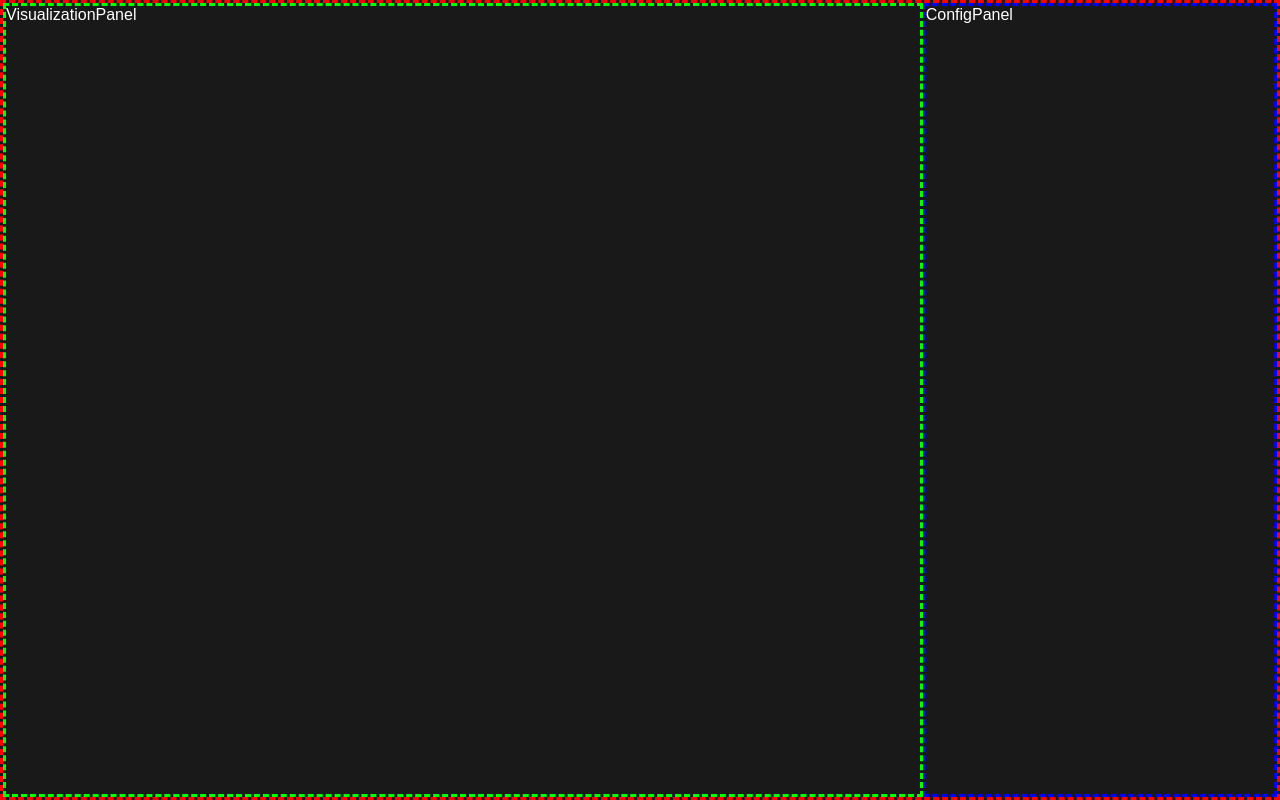
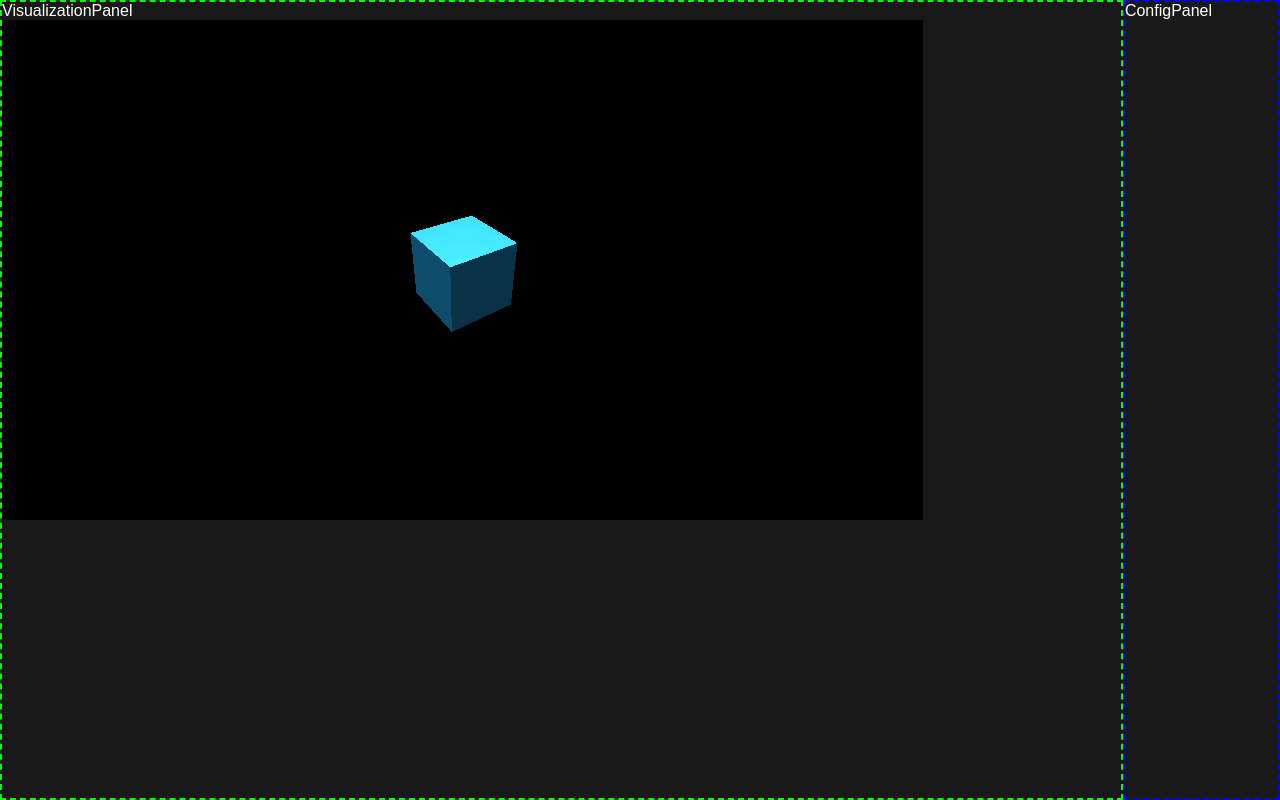
Before and after one commit to nshiff/react-three-demo, a React app: page / in a window 1280 px wide. Built offline with nearby package versions, Linux system fonts and the light colour scheme; animation ran at ten frames a second.

Commit message:
incorporate provided demo visualization

```diff
--- a/src/components/visualization-panel.js
+++ b/src/components/visualization-panel.js
@@ -1,7 +1,108 @@
-import React from 'react';
+import React, { Component } from "react";
+import * as THREE from 'three';
+import {OrbitControls} from "three/examples/jsm/controls/OrbitControls";
 
-const VisualizationPanel = () => {
-    return (<div className="visualization-panel">VisualizationPanel</div>);
+const style = {
+    height: 500 // we can control scene size by setting container dimensions
 };
 
+class VisualizationPanel extends Component {
+    componentDidMount() {
+        this.sceneSetup();
+        this.addCustomSceneObjects();
+        this.startAnimationLoop();
+        window.addEventListener('resize', this.handleWindowResize);
+    }
+
+    componentWillUnmount() {
+        window.removeEventListener('resize', this.handleWindowResize);
+        window.cancelAnimationFrame(this.requestID);
+        this.controls.dispose();
+    }
+
+    // Standard scene setup in Three.js. Check "Creating a scene" manual for more information
+    // https://threejs.org/docs/#manual/en/introduction/Creating-a-scene
+    sceneSetup = () => {
+        // get container dimensions and use them for scene sizing
+        const width = this.mount.clientWidth;
+        const height = this.mount.clientHeight;
+
+        this.scene = new THREE.Scene();
+        this.camera = new THREE.PerspectiveCamera(
+            75, // fov = field of view
+            width / height, // aspect ratio
+            0.1, // near plane
+            1000 // far plane
+        );
+        this.camera.position.z = 9; // is used here to set some distance from a cube that is located at z = 0
+        // OrbitControls allow a camera to orbit around the object
+        // https://threejs.org/docs/#examples/controls/OrbitControls
+        this.controls = new OrbitControls( this.camera, this.mount );
+        this.renderer = new THREE.WebGLRenderer();
+        this.renderer.setSize( width, height );
+        this.mount.appendChild( this.renderer.domElement ); // mount using React ref
+    };
+
+    // Here should come custom code.
+    // Code below is taken from Three.js BoxGeometry example
+    // https://threejs.org/docs/#api/en/geometries/BoxGeometry
+    addCustomSceneObjects = () => {
+        const geometry = new THREE.BoxGeometry(2, 2, 2);
+        const material = new THREE.MeshPhongMaterial( {
+            color: 0x156289,
+            emissive: 0x072534,
+            side: THREE.DoubleSide,
+            flatShading: true
+        } );
+        this.cube = new THREE.Mesh( geometry, material );
+        this.scene.add( this.cube );
+
+        const lights = [];
+        lights[ 0 ] = new THREE.PointLight( 0xffffff, 1, 0 );
+        lights[ 1 ] = new THREE.PointLight( 0xffffff, 1, 0 );
+        lights[ 2 ] = new THREE.PointLight( 0xffffff, 1, 0 );
+
+        lights[ 0 ].position.set( 0, 200, 0 );
+        lights[ 1 ].position.set( 100, 200, 100 );
+        lights[ 2 ].position.set( - 100, - 200, - 100 );
+
+        this.scene.add( lights[ 0 ] );
+        this.scene.add( lights[ 1 ] );
+        this.scene.add( lights[ 2 ] );
+    };
+
+    startAnimationLoop = () => {
+        this.cube.rotation.x += 0.01;
+        this.cube.rotation.y += 0.01;
+
+        this.renderer.render( this.scene, this.camera );
+
+        // The window.requestAnimationFrame() method tells the browser that you wish to perform
+        // an animation and requests that the browser call a specified function
+        // to update an animation before the next repaint
+        this.requestID = window.requestAnimationFrame(this.startAnimationLoop);
+    };
+
+    handleWindowResize = () => {
+        const width = this.mount.clientWidth;
+        const height = this.mount.clientHeight;
+
+        this.renderer.setSize( width, height );
+        this.camera.aspect = width / height;
+
+        // Note that after making changes to most of camera properties you have to call
+        // .updateProjectionMatrix for the changes to take effect.
+        this.camera.updateProjectionMatrix();
+    };
+
+    render() {
+        return (
+            <div className="visualization-panel">
+                <span>VisualizationPanel</span>
+                <div style={style} ref={ref => (this.mount = ref)} />
+            </div>
+        );
+    }
+}
+
 export default VisualizationPanel;
--- a/src/styles.css
+++ b/src/styles.css
@@ -29,15 +29,14 @@ button:hover {
     box-sizing: border-box;
 }
 .page-container {
-    border: 3px dashed red;
     display: flex;
     height: 100vh;
 }
 .visualization-panel {
-    border: 3px dashed lime;
+    border: 2px dashed lime;
     flex-grow: 3;
 }
 .config-panel {
-    border: 3px dashed blue;
+    border: 2px dashed blue;
     flex-grow: 1;
 }
```
